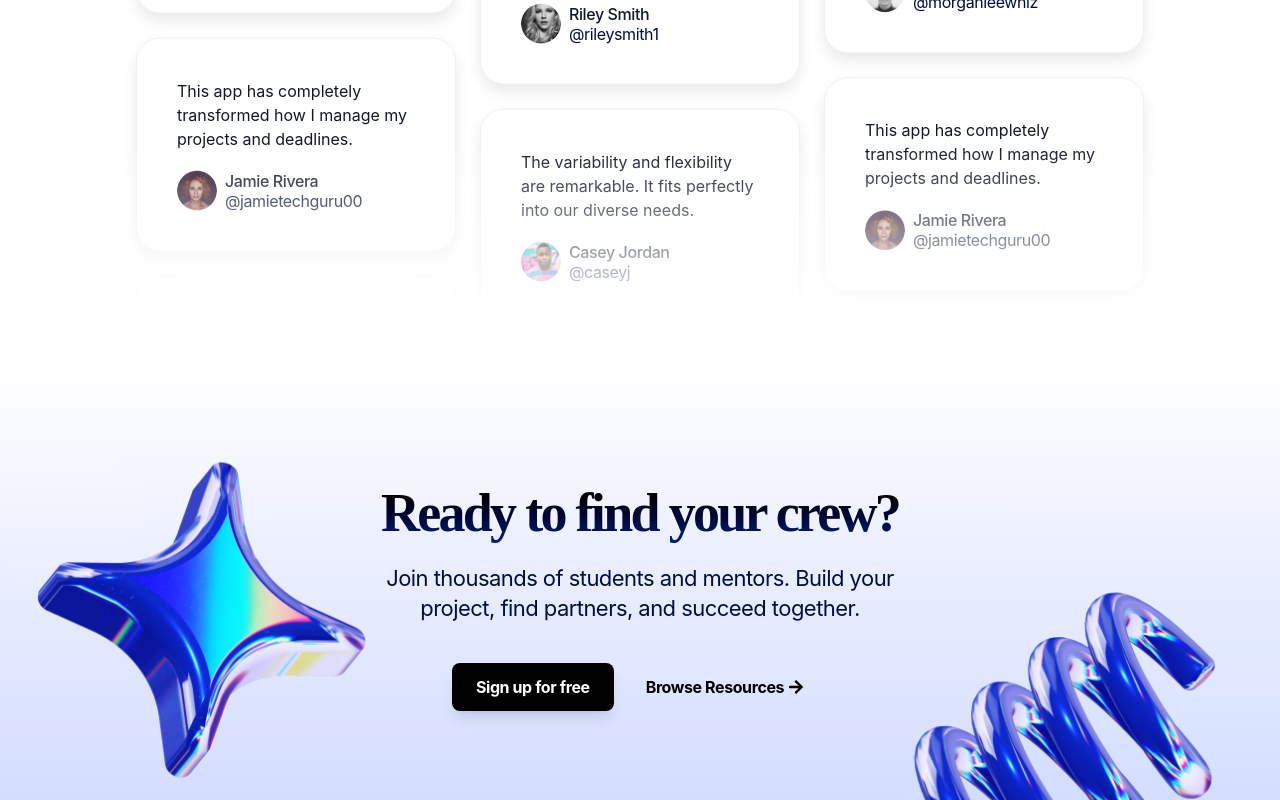
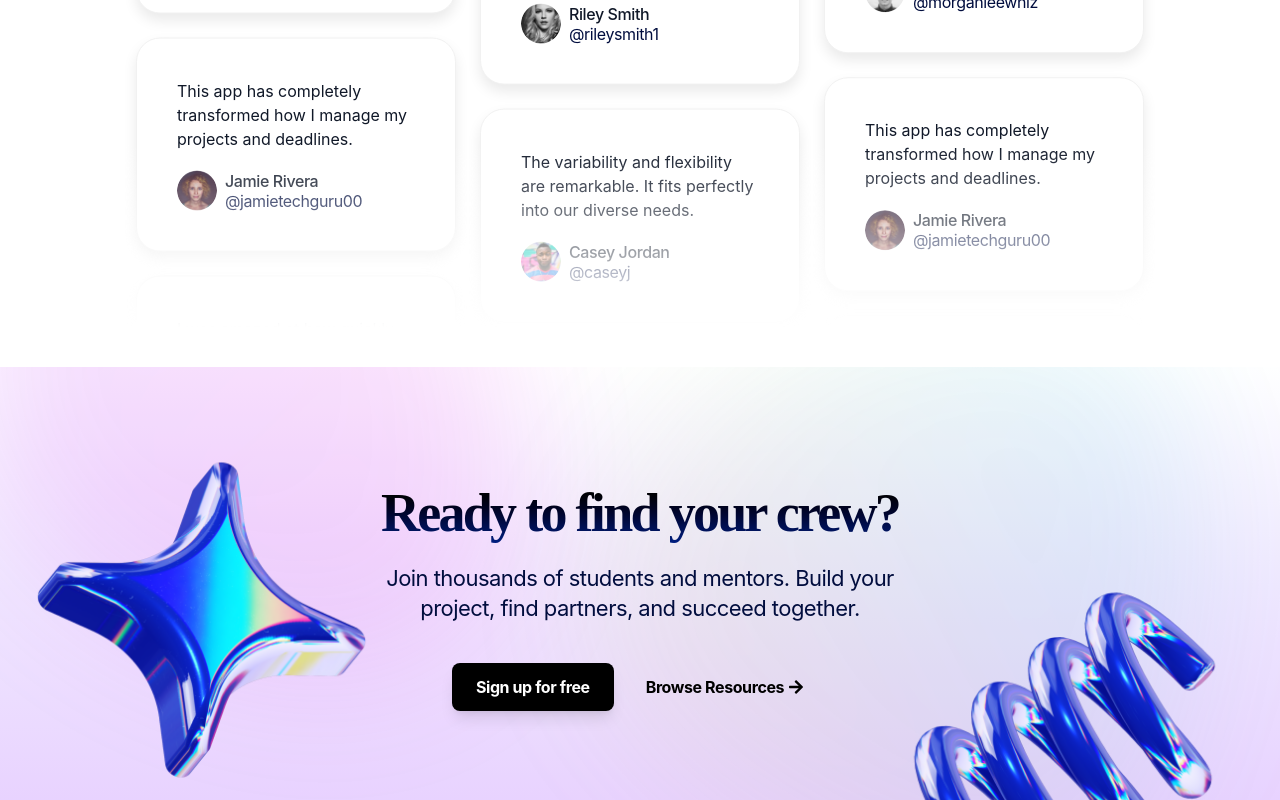
Before and after one commit to Bl0u/frontend-v1.0, a React app: page / in a window 1280 px wide. Shown: the part 3600-4400 px from the top of the page. Built offline with nearby package versions, Linux system fonts and the light colour scheme; the HTML template or start-up script is replaced by a standard one.

Commit message:
completionId: cgen-4170911dd54d4071bb94c908df3ff317
cgen-4170911dd54d4071bb94c908df3ff317

```diff
--- a/src/sections/CallToAction.jsx
+++ b/src/sections/CallToAction.jsx
@@ -13,17 +13,25 @@ export const CallToAction = () => {
     const translateY = useTransform(scrollYProgress, [0, 1], [150, -150]);
 
     return (
-        <section ref={sectionRef} className="relative bg-gradient-to-b from-[#FFFFFF] via-[#E8EDFF] to-[#D2DCFF] py-24 overflow-x-clip">
-            {/* Subtle animated gradient blobs */}
+        <section ref={sectionRef} className="relative bg-gradient-to-b from-[#FFFFFF] via-[#F0E8FF] to-[#E8D2FF] py-24 overflow-hidden">
+            {/* Dynamic animated gradient blobs */}
             <motion.div
-                className="absolute top-0 -left-40 w-80 h-80 rounded-full mix-blend-screen opacity-15"
+                className="absolute -top-40 -left-20 w-[500px] h-[500px] opacity-40 pointer-events-none"
                 style={{
-                    background: 'radial-gradient(circle, #9403FD 0%, transparent 70%)',
-                    filter: 'blur(40px)',
+                    background: 'linear-gradient(135deg, rgba(148, 3, 253, 0.35) 0%, rgba(255, 18, 220, 0.3) 100%)',
+                    filter: 'blur(65px)',
+                    borderRadius: '40% 60% 70% 30% / 60% 30% 70% 40%',
                 }}
                 animate={{
-                    x: [0, 80, 0],
-                    y: [0, -80, 0],
+                    x: [0, 70, -40, 0],
+                    y: [0, -50, 40, 0],
+                    scale: [1, 1.1, 0.95, 1],
+                    borderRadius: [
+                        '40% 60% 70% 30% / 60% 30% 70% 40%',
+                        '60% 40% 30% 70% / 40% 70% 30% 60%',
+                        '50% 50% 50% 50% / 50% 50% 50% 50%',
+                        '40% 60% 70% 30% / 60% 30% 70% 40%',
+                    ],
                 }}
                 transition={{
                     duration: 20,
@@ -32,17 +40,25 @@ export const CallToAction = () => {
                 }}
             />
             <motion.div
-                className="absolute bottom-0 -right-40 w-80 h-80 rounded-full mix-blend-screen opacity-15"
+                className="absolute bottom-0 right-0 w-[600px] h-[600px] opacity-35 pointer-events-none"
                 style={{
-                    background: 'radial-gradient(circle, #00ADFE 0%, transparent 70%)',
-                    filter: 'blur(40px)',
+                    background: 'linear-gradient(225deg, rgba(0, 173, 254, 0.35) 0%, rgba(255, 185, 18, 0.25) 100%)',
+                    filter: 'blur(70px)',
+                    borderRadius: '30% 70% 70% 30% / 30% 30% 70% 70%',
                 }}
                 animate={{
-                    x: [0, -80, 0],
-                    y: [0, 80, 0],
+                    x: [0, -80, 50, 0],
+                    y: [0, 70, -40, 0],
+                    rotate: [0, 20, -15, 0],
+                    borderRadius: [
+                        '30% 70% 70% 30% / 30% 30% 70% 70%',
+                        '70% 30% 30% 70% / 70% 70% 30% 30%',
+                        '50% 50% 50% 50% / 50% 50% 50% 50%',
+                        '30% 70% 70% 30% / 30% 30% 70% 70%',
+                    ],
                 }}
                 transition={{
-                    duration: 22,
+                    duration: 25,
                     ease: 'easeInOut',
                     repeat: Infinity,
                 }}
```
